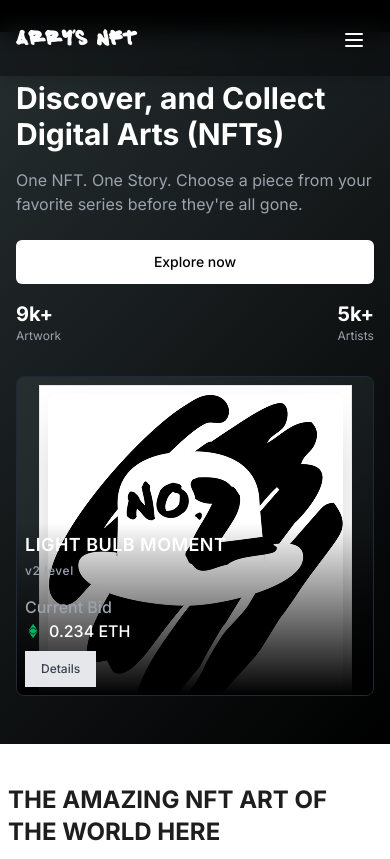
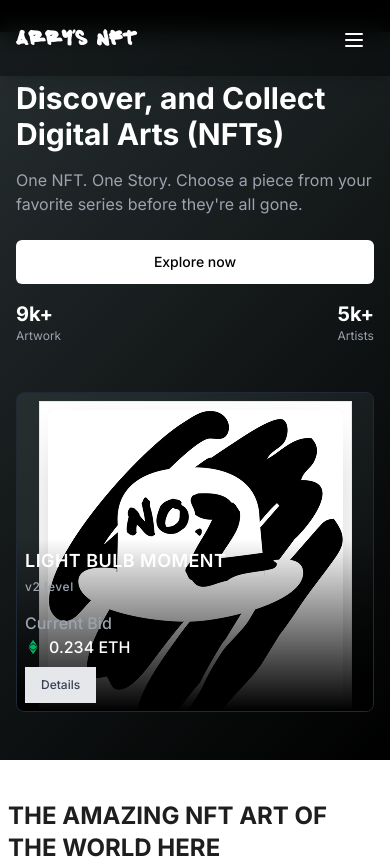
Before and after one commit to Favour-dgreat/Arry-s-NFT-FE, a Next.js app: page /FullSelectionInterface in a window 390 px wide. Shown: the top 859 px of the page. Built offline with nearby package versions, Linux system fonts and the light colour scheme.

Commit message:
fix: "UI Update"

```diff
--- a/components/FullSelectionInterface/Hero.tsx
+++ b/components/FullSelectionInterface/Hero.tsx
@@ -126,7 +126,7 @@ const HeroSection: React.FC = ({}) => {
     <section className="py-8 md:py-20">
       {/* Hero Section */}
       <div
-        className="max-w-8xl mx-auto px-4 sm:px-6 md:px-12 lg:px-24 py-12 md:py-24 grid grid-cols-1 md:grid-cols-2 gap-8 md:gap-12 items-center"
+        className="max-w-10xl mx-auto px-4 sm:px-6 md:px-12 lg:px-24 py-12 md:py-24 grid grid-cols-1 md:grid-cols-2 gap-12 md:gap-12 items-center"
         style={{ background: 'linear-gradient(135deg, #262E30, #060C0C00)' }}
       >
         <motion.div
@@ -134,7 +134,7 @@ const HeroSection: React.FC = ({}) => {
           animate={{ opacity: 1, x: 0 }}
           transition={{ duration: 0.5 }}
         >
-          <h1 className="text-3xl sm:text-4xl md:text-5xl lg:text-6xl font-bold mb-4">
+          <h1 className="text-3xl sm:text-4xl md:text-5xl lg:text-6xl font-bold mb-4" >
             Discover, and Collect Digital Arts (NFTs)
           </h1>
           <p className="text-gray-400 mb-6 text-base sm:text-lg">
```
